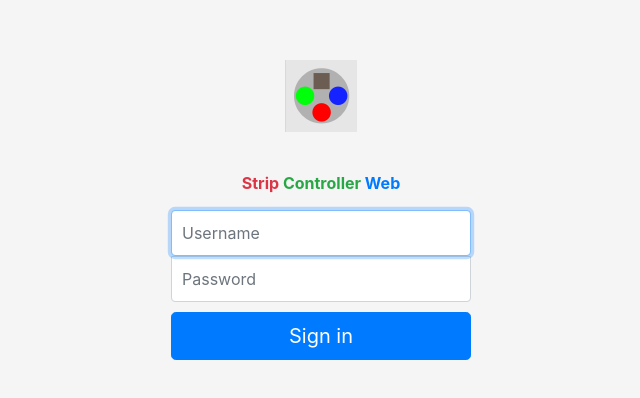
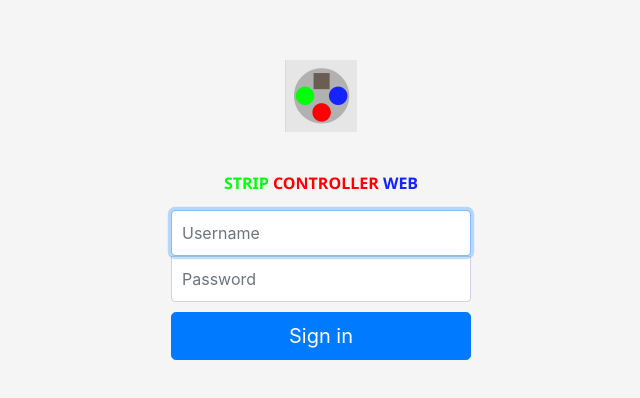
Before and after one commit to brunopk/strip-controller-web, a React (Create React App) app: page /login in a window 1280 px wide. Shown: the part 190-588 px from the top of the page, without its empty margins (319-959 px from the left). Built offline with nearby package versions, Linux system fonts and the light colour scheme.

Commit message:
Improve Logo

```diff
--- a/src/components/dashboard/Dashboard.js
+++ b/src/components/dashboard/Dashboard.js
@@ -35,9 +35,9 @@ function Dashboard({ CurrentPanel, isLandscape, isPortrait }) {
       setButtonList={setButtonList(buttonMenu)}>
       <div className="dashboard">
         <nav className="navbar navbar-expand-lg navbar-light sticky-top bg-primary flex-md-nowrap p-0 shadow">
-          <a className="navbar-brand col-md-3 col-lg-2 mr-0 px-3 pt-2 pb-2" href="/strip-controller">
+          <div className="col-md-3 col-lg-2 mr-0 px-3 pt-2 pb-2">
             <Logo />
-          </a>
+          </div>
           <button
             className="navbar-toggler position-absolute d-md-none collapsed hidden-md-up"
             type="button"
@@ -49,7 +49,7 @@ function Dashboard({ CurrentPanel, isLandscape, isPortrait }) {
             <span className="navbar-toggler-icon" />
           </button>
           <input className="form-control form-control-dark w-100 bg-primary" type="text" readOnly />
-          {/* controlled with media-queries */}
+          {/* controlled with */}
           <DesktopButtonMenu />
           <MainMenu id="main-menu-sm" currentPanel={CurrentPanel} />
         </nav>
--- /dev/null
+++ b/src/components/logo/Logo.css
@@ -0,0 +1,15 @@
+.logo {
+  font-family: 'Segoe UI', Tahoma, Geneva, Verdana, sans-serif
+}
+
+.logo-red {
+  color: #ff0000!important;
+}
+
+.logo-green {
+  color: #00ff0b!important;
+}
+
+.logo-blue {
+  color: #1423ff!important;
+}
--- a/src/components/logo/Logo.js
+++ b/src/components/logo/Logo.js
@@ -1,14 +1,14 @@
-import React from "react";
+import React from 'react';
+import './Logo.css';
 
 function Logo() {
-    return (
-        <div className="logo">
-            <strong><span className="text-danger"> Strip </span></strong>
-            <strong><span className="text-success"> Controller </span></strong>
-            <strong><span className="text-primary"> Web </span></strong>
-        </div>
-
-    );
+  return (
+    <div className="logo">
+      <strong><span className="logo-green"> STRIP </span></strong>
+      <strong><span className="logo-red">   CONTROLLER   </span></strong>
+      <strong><span className="logo-blue"> WEB </span></strong>
+    </div>
+  );
 }
 
 export default Logo;
```
